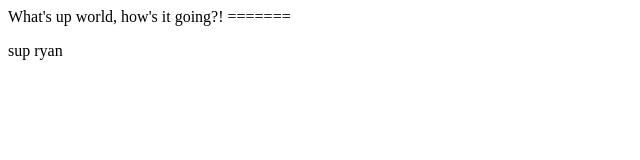
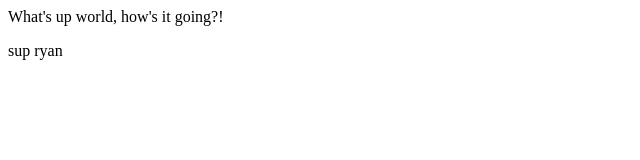
Before and after one commit to ryan1010/proj1, a plain HTML site: page index.html in a window 1280 px wide. Shown: the full height of the page, 0-640 px from the left. Drawn offline with Linux system fonts and the light colour scheme.

Commit message:
Modified Index, removed extra body tag

```diff
--- a/index.html
+++ b/index.html
@@ -3,8 +3,7 @@
 	Hello World!
 </title>
 
-<body>What's up world, how's it going?!</body>
-=======
+
 <!DOCTYPE html>
 <html lang="en">
 <head>
@@ -13,7 +12,7 @@
 </head>
 
 <body>
-
+	<p>What's up world, how's it going?!</p>
 	<p>sup ryan</p>
 
 </body>
```
